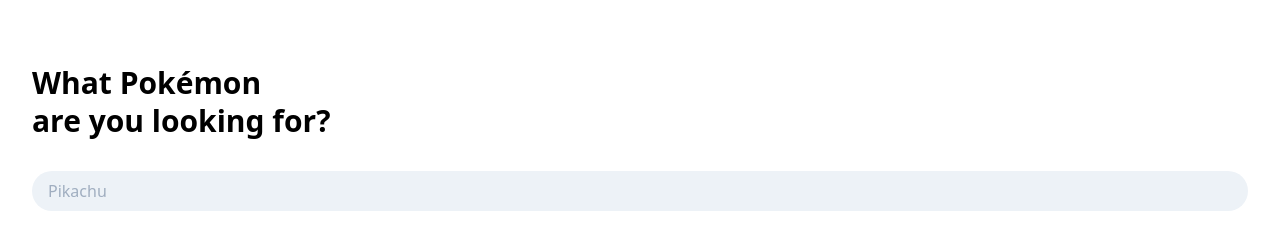
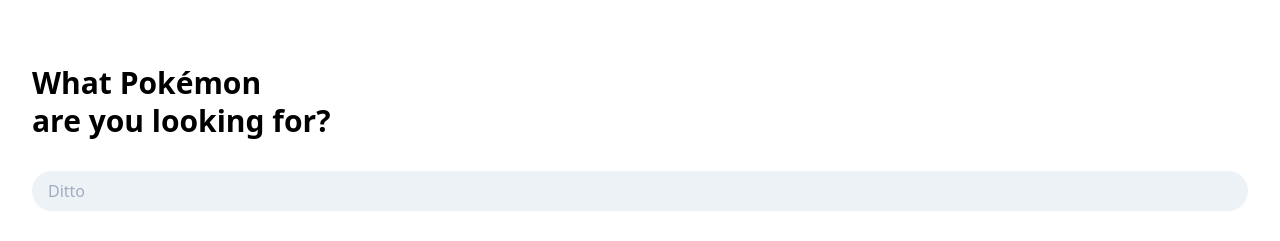
Before and after one commit to sergiodxa/pokedex-swr, a Next.js app: page / in a window 1280 px wide. Shown: the top 241 px of the page. Built offline with nearby package versions, Linux system fonts and the light colour scheme.

Commit message:
Update index.tsx

```diff
--- a/src/pages/index.tsx
+++ b/src/pages/index.tsx
@@ -20,7 +20,7 @@
         className="bg-gray-200 py-2 px-4 rounded-full focus:outline-none focus:shadow-outline w-full text-base"
         type="search"
         name="pokemon"
-        placeholder="Pikachu"
+        placeholder="Ditto"
         value={query}
         onChange={(event) => setQuery(event.target.value)}
       />
```
